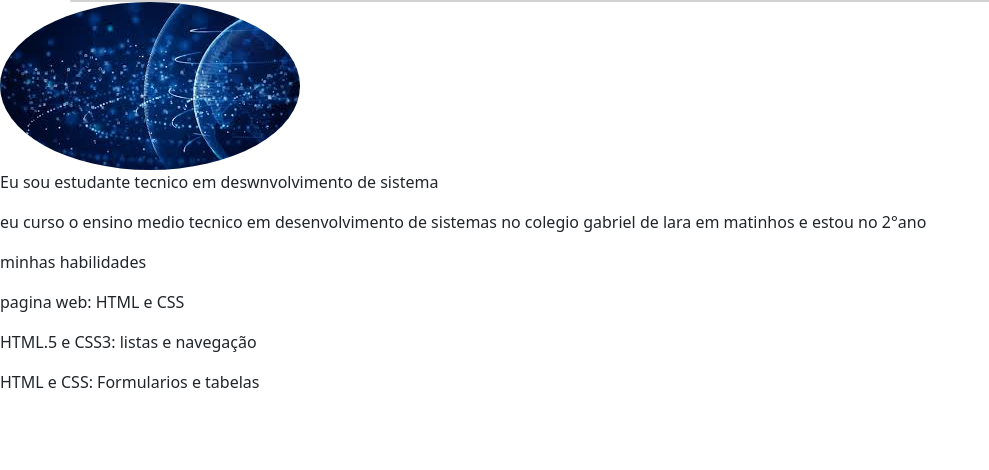
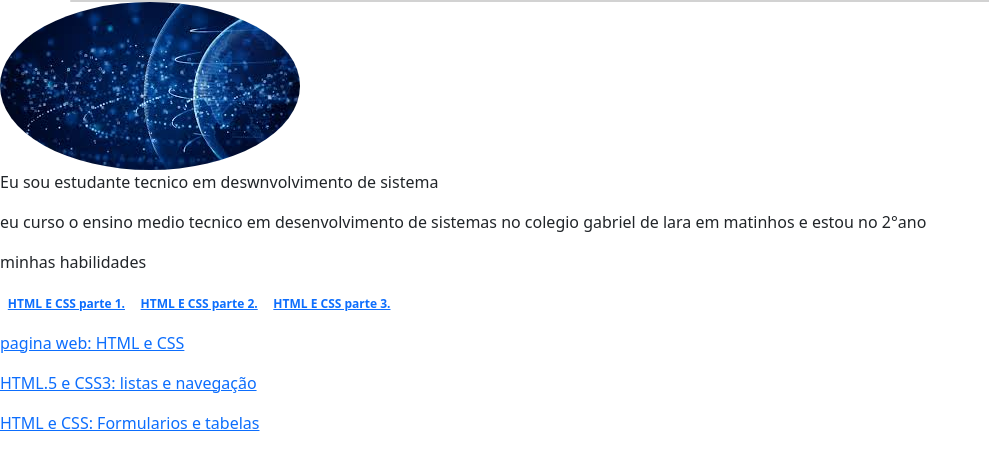
Before and after one commit to FernandoEDS/portifolio2, a plain HTML site: page index.html in a window 1280 px wide. Shown: the part 46-516 px from the top of the page, without its empty margins (0-989 px from the left). Drawn offline with nearby package versions, Linux system fonts and the light colour scheme.

Commit message:
ancorando os certificados

```diff
--- a/index.html
+++ b/index.html
@@ -28,6 +28,13 @@
             <p> eu curso o ensino medio tecnico em desenvolvimento de sistemas no colegio gabriel de lara em matinhos e estou no 2°ano </p>
             <p>minhas habilidades</p>
             <div>
+                <a href="doc/Certificado - Alura fernando parte 1.pdf">
+                <p class="badge bg-secundary"/p> HTML E CSS parte 1.
+                    <a href="doc/Certificado - Alura - fernando parte 2.pdf">
+                <p class="badge bg-secundary"/p> HTML E CSS parte 2.
+                        <a href="doc/Certificado - Alura - fernando parte 3.pdf">
+                <p class="badge bg-secundary"/p> HTML E CSS parte 3.
+
                 <p>pagina web: HTML e CSS</p>
                 <p>HTML.5 e CSS3: listas e navegação</p>
                 <p>HTML e CSS: Formularios e tabelas</p>
```
